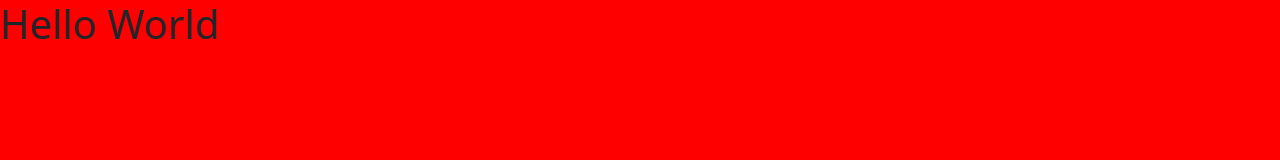
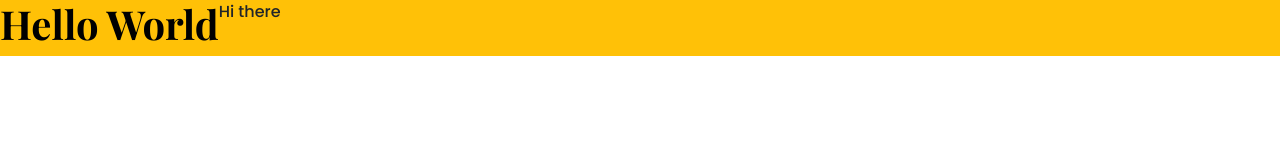
Before and after one commit to arivas0205/portfolio-project-ar, a plain HTML site: page index.html in a window 1280 px wide. Drawn offline with nearby package versions, Linux system fonts and the light colour scheme.

Commit message:
added font css and bootstrap

```diff
--- a/index.html
+++ b/index.html
@@ -10,11 +10,21 @@
         integrity="sha384-b5kHyXgcpbZJO/tY9Ul7kGkf1S0CWuKcCD38l8YkeH8z8QjE0GmW1gYU5S9FOnJ0"
         crossorigin="anonymous"></script>
     <link rel="stylesheet" href="styles/portfolio.css">
+    <link rel="preconnect" href="https://fonts.googleapis.com">
+    <link rel="preconnect" href="https://fonts.gstatic.com" crossorigin>
+    <link
+        href="https://fonts.googleapis.com/css2?family=Dancing+Script&family=Lato&family=Playfair+Display:wght@700&family=Poppins:wght@500;700&display=swap"
+        rel="stylesheet">
     <title>Document</title>
 </head>
 
 <body>
-    <h1> Hello World</h1>
+    <div class="d-flex bg-warning">
+        <h1> Hello World</h1>
+        <p>
+            Hi there
+        </p>
+    </div>
 </body>
 
 </html>
--- a/styles/portfolio.css
+++ b/styles/portfolio.css
@@ -1,3 +1,9 @@
-body {
-  background: red;
+h1 {
+  color: black;
+  font-family: "Playfair Display", serif;
+  font-weight: bold;
 }
+p {
+  font-family: "Poppins", sans-serif;
+  font-weight: normal;
+}
```
